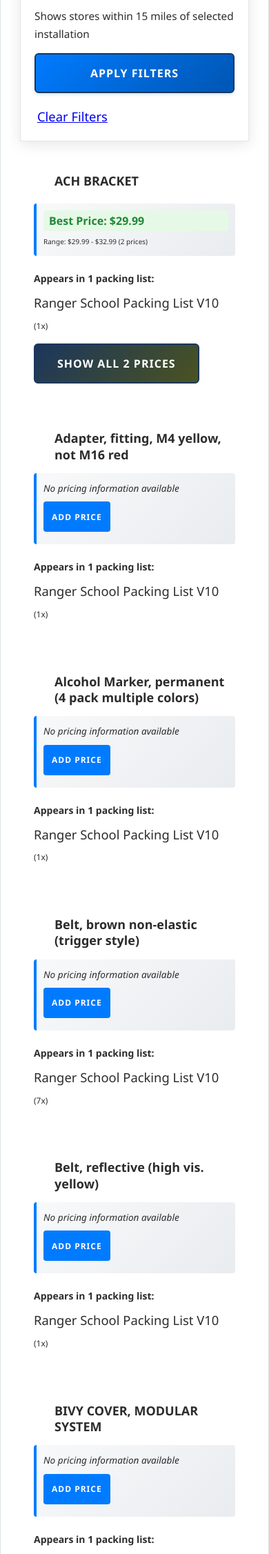
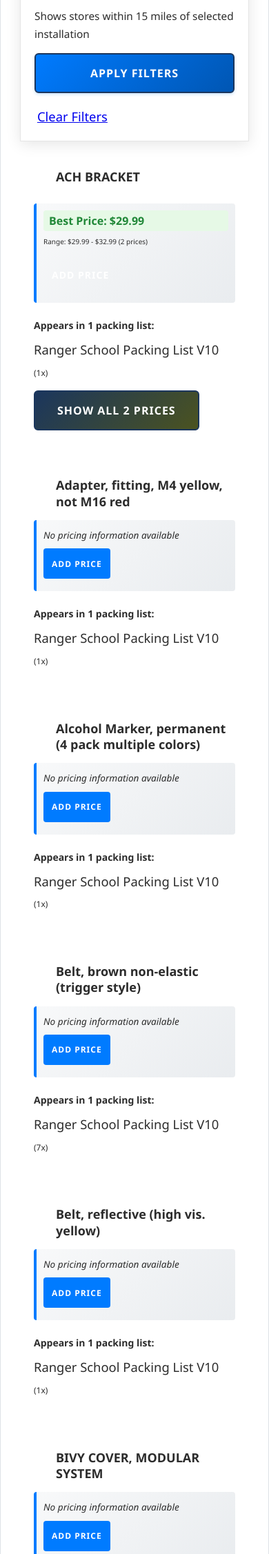
Before and after one commit to gitayam/community-packing-list, a Django app: page /items/ in a window 390 px wide; the page is wider, and only the part inside the window is pictured. Shown: the part 1216-3469 px from the top of that part at 69% size. Run offline with Django 5.2, Linux system fonts and the light colour scheme; data comes from the database, SQL or seed files in the repository; data that the repository does not hold is empty.

Commit message:
Improve items page with modal fixes, image support, and better formatting
- Fix modal disappearing issue by improving event handling
- Add 'Add Price' button for items that already have prices
- Add image field to Item model and create migration
- Update ItemForm to support image uploads with proper enctype
- Enhance item display with image thumbnails in both card and table views
- Improve item card layout with better typography and spacing
- Add responsive image containers with hover effects
- Style table view with proper image cells and fallback icons
- Enhance price actions section with better button styling

```diff
--- a/packing_lists/forms.py
+++ b/packing_lists/forms.py
@@ -640,7 +640,7 @@ class ItemForm(forms.ModelForm):
     """
     class Meta:
         model = Item
-        fields = ['name', 'description']
+        fields = ['name', 'description', 'image']
         widgets = {
             'name': forms.TextInput(attrs={
                 'placeholder': 'Item Name',
@@ -651,14 +651,20 @@ class ItemForm(forms.ModelForm):
                 'rows': 3,
                 'class': 'form-control'
             }),
+            'image': forms.ClearableFileInput(attrs={
+                'class': 'form-control',
+                'accept': 'image/*'
+            }),
         }
         labels = {
             'name': 'Item Name',
             'description': 'Description',
+            'image': 'Item Image',
         }
         help_texts = {
             'name': 'Enter the name of the item (e.g., "Compass", "Sleeping Bag", "First Aid Kit")',
             'description': 'Optional description to help identify the item',
+            'image': 'Upload an image of the item (optional)',
         }
 
     def clean_name(self):
--- a/packing_lists/models.py
+++ b/packing_lists/models.py
@@ -102,6 +102,7 @@ class PackingList(models.Model):
 class Item(models.Model):
     name = models.CharField(max_length=200, unique=True) # Ensure item names are unique
     description = models.TextField(blank=True, null=True, default="")
+    image = models.ImageField(upload_to='item_images/', blank=True, null=True, help_text="Upload an image of the item")
 
     def __str__(self):
         return self.name
--- a/packing_lists/templates/packing_lists/items.html
+++ b/packing_lists/templates/packing_lists/items.html
@@ -143,13 +143,20 @@
                     <input type="checkbox" class="item-select" value="{{ item_data.item.id }}" onchange="updateSelection()">
                     <span class="checkmark"></span>
                 </label>
-                <h3 class="item-name">{{ item_data.item.name }}</h3>
+                <div class="item-title-section">
+                    <h3 class="item-name">{{ item_data.item.name }}</h3>
+                    {% if item_data.item.description %}
+                        <p class="item-description">{{ item_data.item.description }}</p>
+                    {% endif %}
+                </div>
+                {% if item_data.item.image %}
+                    <div class="item-image-container">
+                        <img src="{{ item_data.item.image.url }}" alt="{{ item_data.item.name }}" class="item-image">
+                    </div>
+                {% endif %}
             </div>
 
             <div class="item-content">
-                {% if item_data.item.description %}
-                    <p class="item-description">{{ item_data.item.description }}</p>
-                {% endif %}
 
                 <!-- Price Information -->
                 <div class="price-section">
@@ -176,6 +183,11 @@
                                 <small>Range: {{ item_data.price_range }} ({{ item_data.total_prices }} prices)</small>
                             </div>
                         {% endif %}
+                        <div class="price-actions">
+                            <button type="button" class="add-price-btn" onclick="event.stopPropagation(); openPriceModal({{ item_data.item.id }}, null)">
+                                Add Price
+                            </button>
+                        </div>
                     {% else %}
                         <div class="no-price">
                             <em>No pricing information available</em>
@@ -271,6 +283,7 @@
         <table class="modern-table">
             <thead>
                 <tr>
+                    <th>Image</th>
                     <th>Name</th>
                     <th>Description</th>
                     <th>Best Price</th>
@@ -281,6 +294,18 @@
             <tbody>
                 {% for item_data in items_with_data %}
                 <tr>
+                    <td class="table-image-cell">
+                        {% if item_data.item.image %}
+                            <img src="{{ item_data.item.image.url }}" alt="{{ item_data.item.name }}" class="table-item-image">
+                        {% else %}
+                            <div class="table-no-image">
+                                <svg xmlns="http://www.w3.org/2000/svg" width="24" height="24" fill="currentColor" viewBox="0 0 16 16">
+                                    <path d="M6.002 5.5a1.5 1.5 0 1 1-3 0 1.5 1.5 0 0 1 3 0z"/>
+                                    <path d="M2.002 1a2 2 0 0 0-2 2v10a2 2 0 0 0 2 2h12a2 2 0 0 0 2-2V3a2 2 0 0 0-2-2h-12zm12 1a1 1 0 0 1 1 1v6.5l-3.777-1.947a.5.5 0 0 0-.577.093l-3.71 3.71-2.66-1.772a.5.5 0 0 0-.63.062L1.002 12V3a1 1 0 0 1 1-1h12z"/>
+                                </svg>
+                            </div>
+                        {% endif %}
+                    </td>
                     <td><strong>{{ item_data.item.name }}</strong></td>
                     <td>{{ item_data.item.description|default:'—' }}</td>
                     <td>
@@ -647,11 +672,11 @@ window.onclick = function(event) {
     const priceModal = document.getElementById('price-modal');
     const itemModal = document.getElementById('item-modal');
 
-    // Only close if clicking directly on the modal backdrop, not on buttons that open modals
-    if (event.target === priceModal && !event.target.closest('.add-price-btn, .edit-price-btn')) {
+    // Only close if clicking directly on the modal backdrop
+    if (event.target === priceModal) {
         priceModal.style.display = 'none';
     }
-    if (event.target === itemModal && !event.target.closest('.btn')) {
+    if (event.target === itemModal) {
         itemModal.style.display = 'none';
     }
 };
@@ -818,9 +843,38 @@ function togglePrices(itemId) {
 
 .item-header {
     display: flex;
-    align-items: center;
-    gap: 10px;
+    align-items: flex-start;
+    gap: 12px;
     margin-bottom: 15px;
+}
+
+.item-title-section {
+    flex: 1;
+}
+
+.item-image-container {
+    flex-shrink: 0;
+    width: 80px;
+    height: 80px;
+    border-radius: 8px;
+    overflow: hidden;
+    border: 2px solid #e9ecef;
+    transition: border-color 0.3s ease;
+}
+
+.item-image-container:hover {
+    border-color: var(--color-primary);
+}
+
+.item-image {
+    width: 100%;
+    height: 100%;
+    object-fit: cover;
+    transition: transform 0.3s ease;
+}
+
+.item-image:hover {
+    transform: scale(1.05);
 }
 
 .item-checkbox {
@@ -1372,5 +1426,63 @@ function togglePrices(itemId) {
         width: 100%;
     }
 }
+
+/* Table image styling */
+.table-image-cell {
+    width: 60px;
+    padding: 8px;
+    text-align: center;
+}
+
+.table-item-image {
+    width: 50px;
+    height: 50px;
+    object-fit: cover;
+    border-radius: 6px;
+    border: 1px solid #e9ecef;
+    transition: transform 0.2s ease;
+}
+
+.table-item-image:hover {
+    transform: scale(1.1);
+}
+
+.table-no-image {
+    width: 50px;
+    height: 50px;
+    display: flex;
+    align-items: center;
+    justify-content: center;
+    background: #f8f9fa;
+    border-radius: 6px;
+    border: 1px solid #e9ecef;
+    color: #6c757d;
+}
+
+/* Price actions styling */
+.price-actions {
+    display: flex;
+    gap: 8px;
+    margin-top: 8px;
+}
+
+.price-actions .add-price-btn {
+    background: var(--color-primary);
+    color: white;
+    border: none;
+    padding: 6px 12px;
+    border-radius: 4px;
+    font-size: 14px;
+    cursor: pointer;
+    transition: all 0.2s ease;
+    display: inline-flex;
+    align-items: center;
+    gap: 4px;
+}
+
+.price-actions .add-price-btn:hover {
+    background: var(--color-primary-dark);
+    transform: translateY(-1px);
+}
 </style>
 {% endblock %}
```
Also changed, not shown: packing_lists/templates/packing_lists/item_form_modal.html (+22 -1 lines), packing_lists/migrations/0014_add_item_image_field.py (added).
